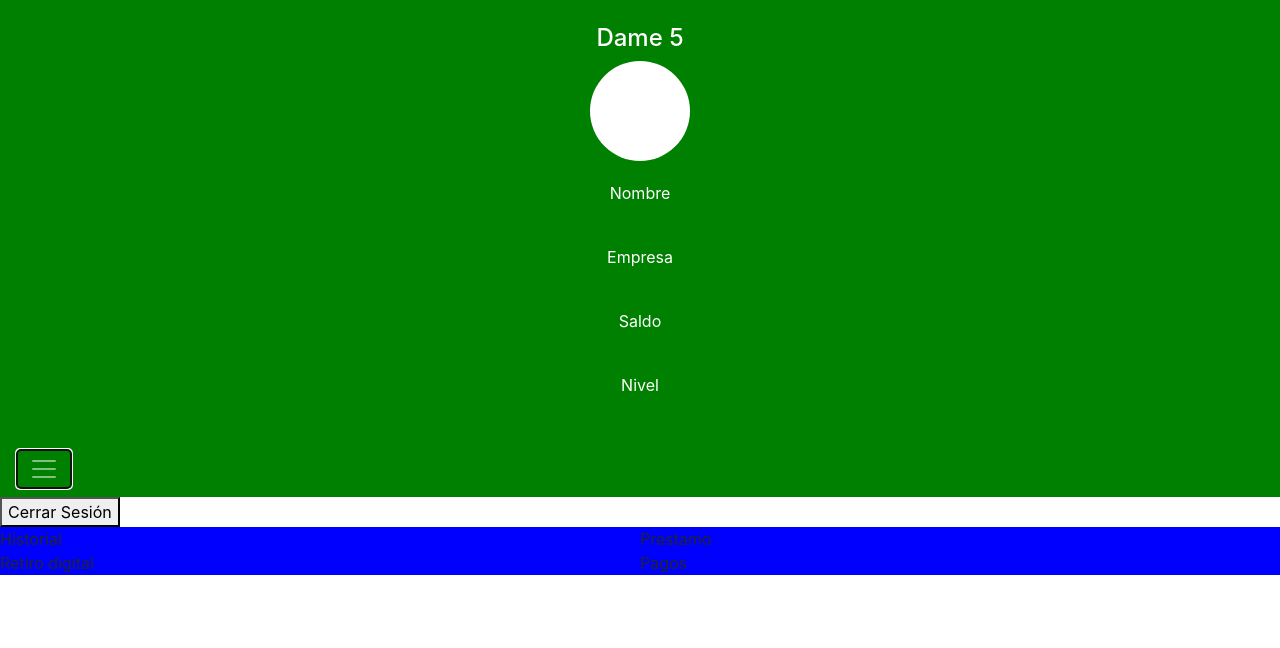
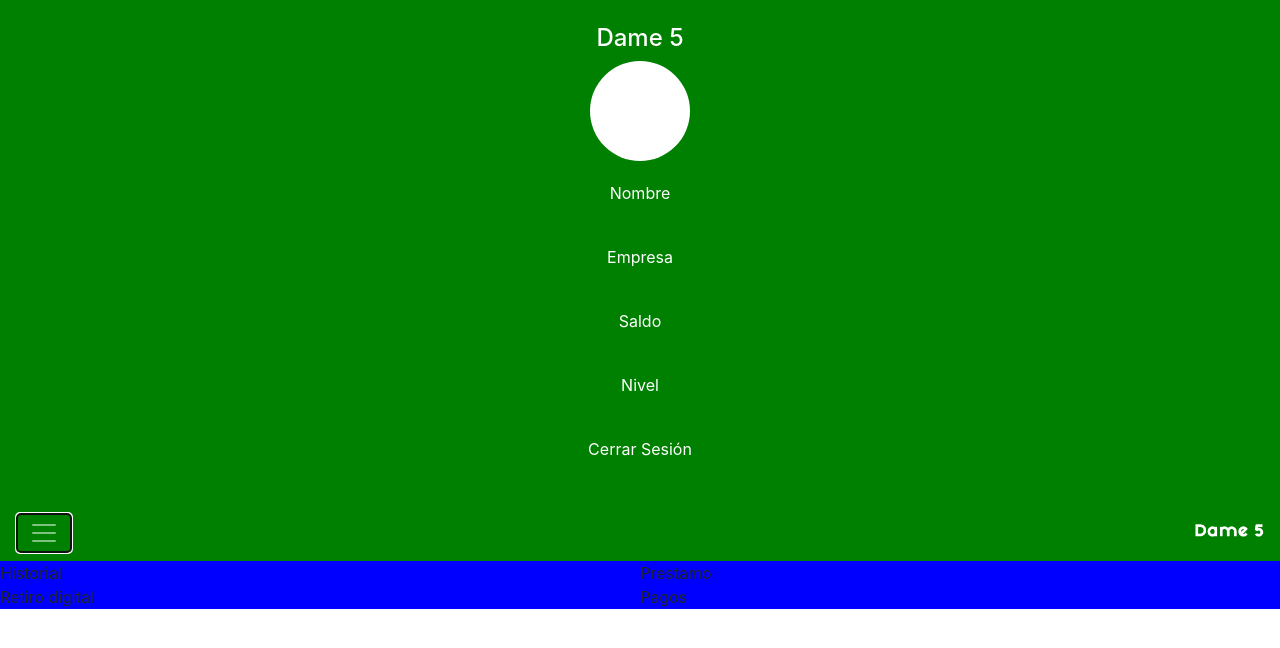
Before and after one commit to gabycastro1403/Dame5, a plain HTML site: page src/html/user_account.html in a window 1280 px wide. Both pictures are taken after a click on the button "Toggle navigation". Drawn offline with nearby package versions, Linux system fonts and the light colour scheme.

Commit message:
metiendo boton de cerrar sesión en el peril

```diff
--- a/src/css/style.css
+++ b/src/css/style.css
@@ -58,3 +58,7 @@ h5 {
 #dame5{
     width: 100%;
 }
+
+#logo-small {
+    width: 70px;
+}
--- a/src/data.js
+++ b/src/data.js
@@ -29,7 +29,7 @@ const loginGoogle = document.getElementById('login-google');
      alert('si funciono')
      location.replace('./user_account.html')
     } else {
-        alert('hubo un problema')
+        alert('Bienvenido')
       //que lo deje en la pagina del logo
     }
   })
--- a/src/html/user_account.html
+++ b/src/html/user_account.html
@@ -23,6 +23,7 @@
                 <button class="nav-profile">Empresa</button>
                 <button class="nav-profile">Saldo</button>
                 <button class="nav-profile">Nivel</button>
+                <button class="nav-profile" id="logout">Cerrar Sesión</button>
             </div>
         </div>
         <nav id="barmain" class="navbar navbar-dark">
@@ -31,9 +32,9 @@
                 aria-expanded="false" aria-label="Toggle navigation">
                 <span class="navbar-toggler-icon"></span>
             </button>
+            <img id="logo-small" src="../images/logo2.png" alt="">
         </nav>
     </div>
-    <button id= "logout">Cerrar Sesión</button>
 
 <!-- Botones de navegación -->
 <div class="row" id="nav-box">
```
